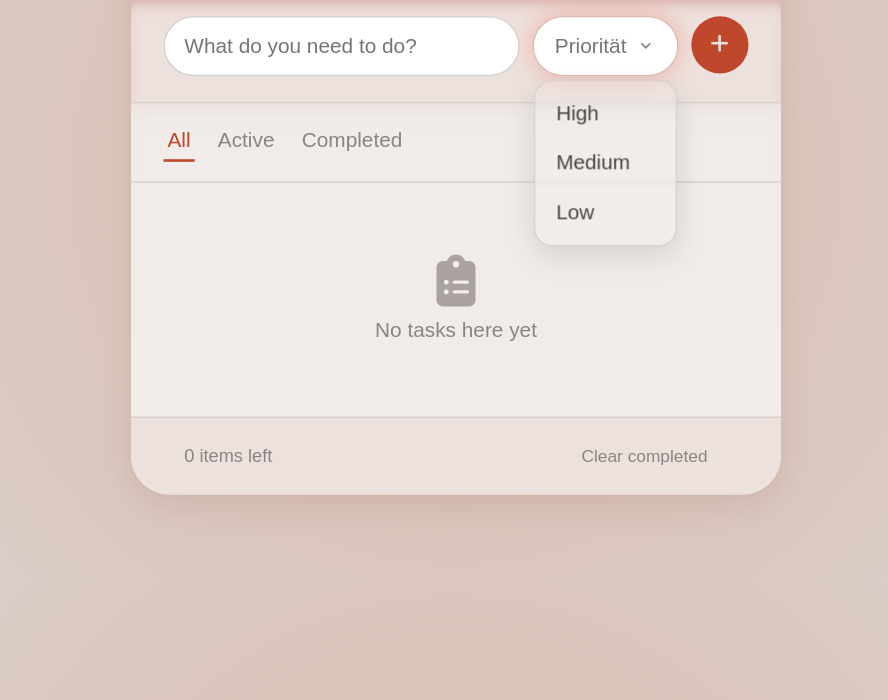
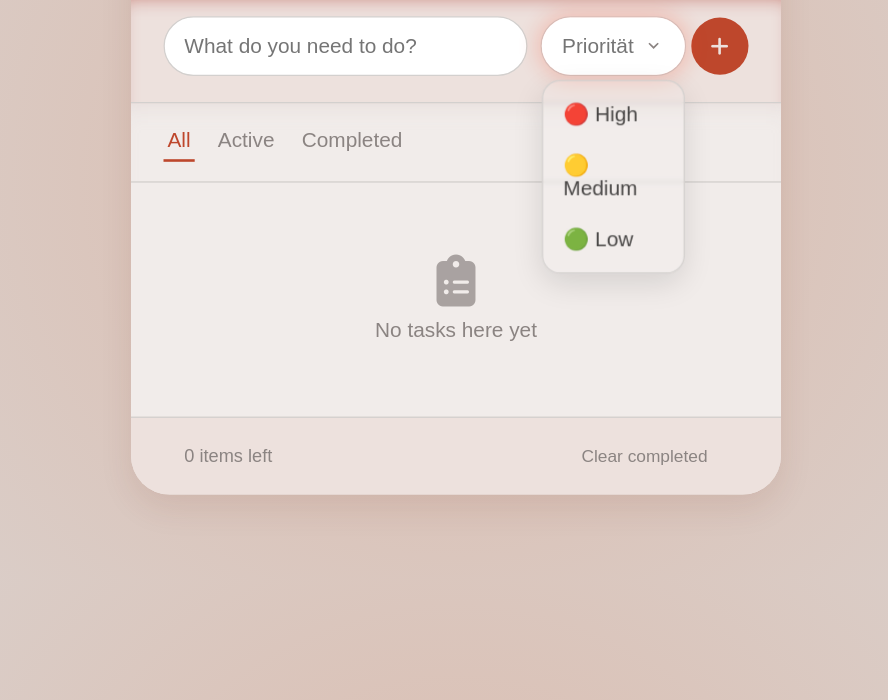
Before and after one commit to Gobi275/gobitask, a plain HTML site: page index.html in a window 1280 px wide. Both pictures are taken after a click on the button "Priorität". Shown: the part 220-920 px from the top of the page, without its empty margins (184-1072 px from the left). Drawn offline with Linux system fonts and the light colour scheme; a web font is replaced by a local one.

Commit message:
Update index.html

```diff
--- a/index.html
+++ b/index.html
@@ -30,6 +30,7 @@
         <div class="todo-input">
             <input type="text" id="task-input" placeholder="What do you need to do?">
 
+            <div class="dropdown-add">
                 <div class="dropdown" id="priority-dropdown">
                     <button class="dropdown-trigger">
                         <span class="dropdown-label">Priorität</span>
@@ -37,9 +38,9 @@
                     </button>
 
                     <ul class="dropdown-menu">
-                    <li data-value="high">High</li>
-                    <li data-value="medium">Medium</li>
-                    <li data-value="low">Low</li>
+                        <li data-value="high">🔴 High</li>
+                        <li data-value="medium">🟡 Medium</li>
+                        <li data-value="low">🟢 Low</li>
                     </ul>
 
                     <!-- Hidden original value (optional) -->
@@ -49,6 +50,7 @@
                 <button id="add-task">
                     <i class="fas fa-plus"></i>
                 </button>
+            </div>
 
         </div>
 
```
Lines whose indentation alone changed are shown as unchanged.
